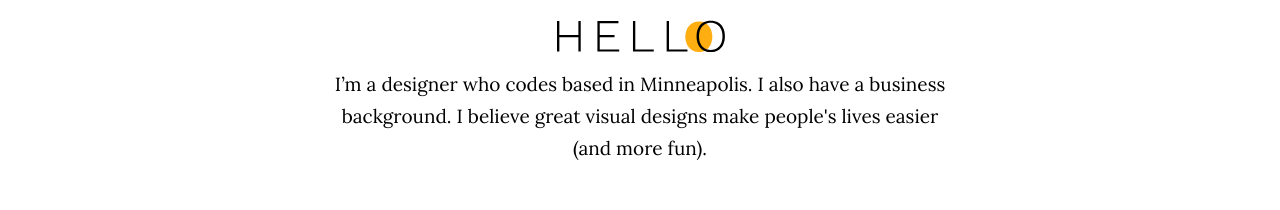
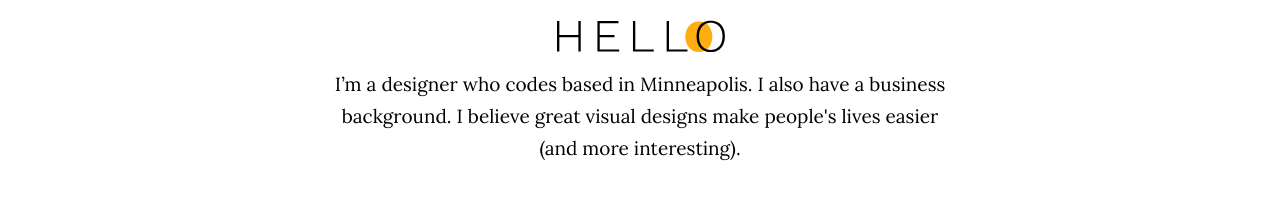
Before and after one commit to jackgumina/jackgumina.github.io, a plain HTML site: page index.html in a window 1280 px wide. Shown: the part 551-761 px from the top of the page. Drawn offline with nearby package versions, Linux system fonts and the light colour scheme; a small style sheet from the web is missing.

Commit message:
minor change

```diff
--- a/index.html
+++ b/index.html
@@ -40,7 +40,7 @@
       <section class="home-page-hero">
         <img id="portfolio-logo" src="img/portfolio-logo-mobile.svg" alt="Portfolio logo">
         <img id="hello" src="img/hello.svg" alt="Hello">
-        <p class="intro-msg">I’m a designer who codes based in Minneapolis.  I also have a business background.  I believe great visual designs make people's lives easier (and more fun).</p>
+        <p class="intro-msg">I’m a designer who codes based in Minneapolis.  I also have a business background.  I believe great visual designs make people's lives easier (and more interesting).</p>
         <hr>
       </section>
       <!-- projects -->
```
Also changed, not shown: 5 other files.
